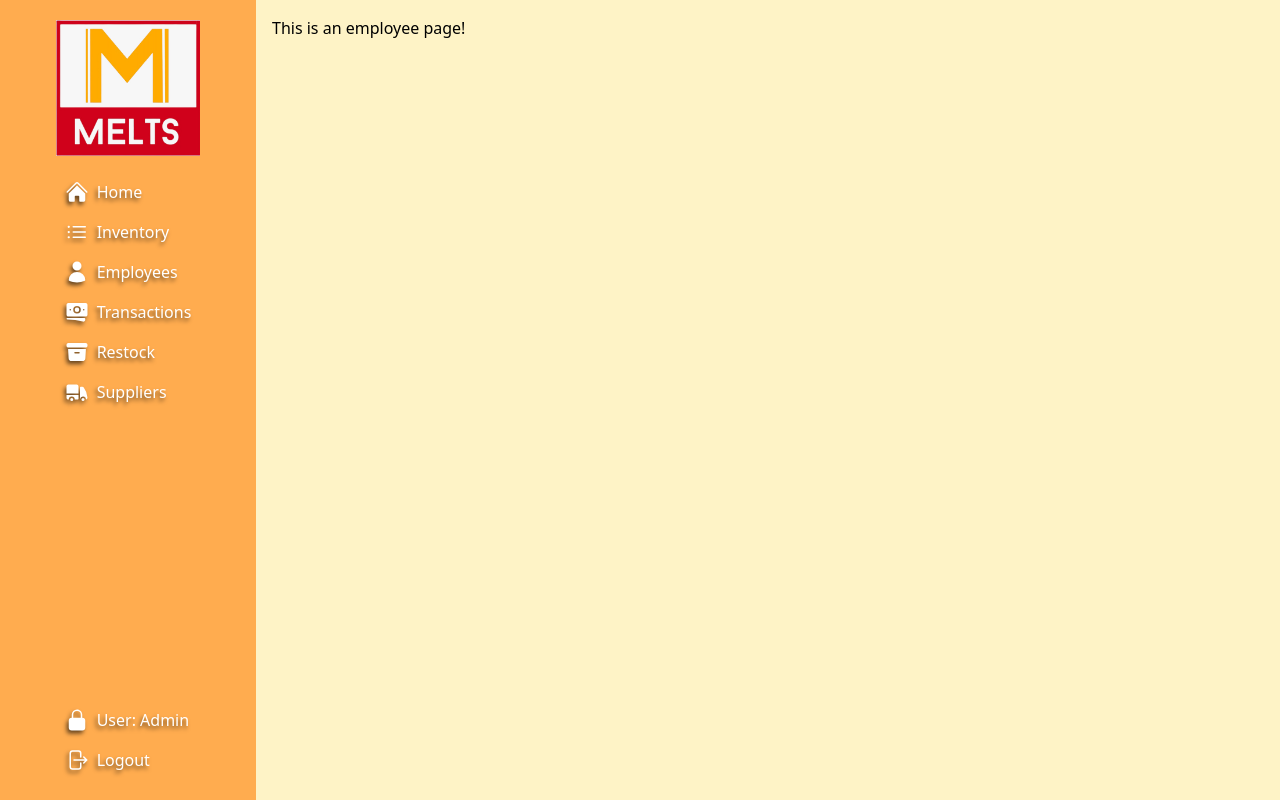
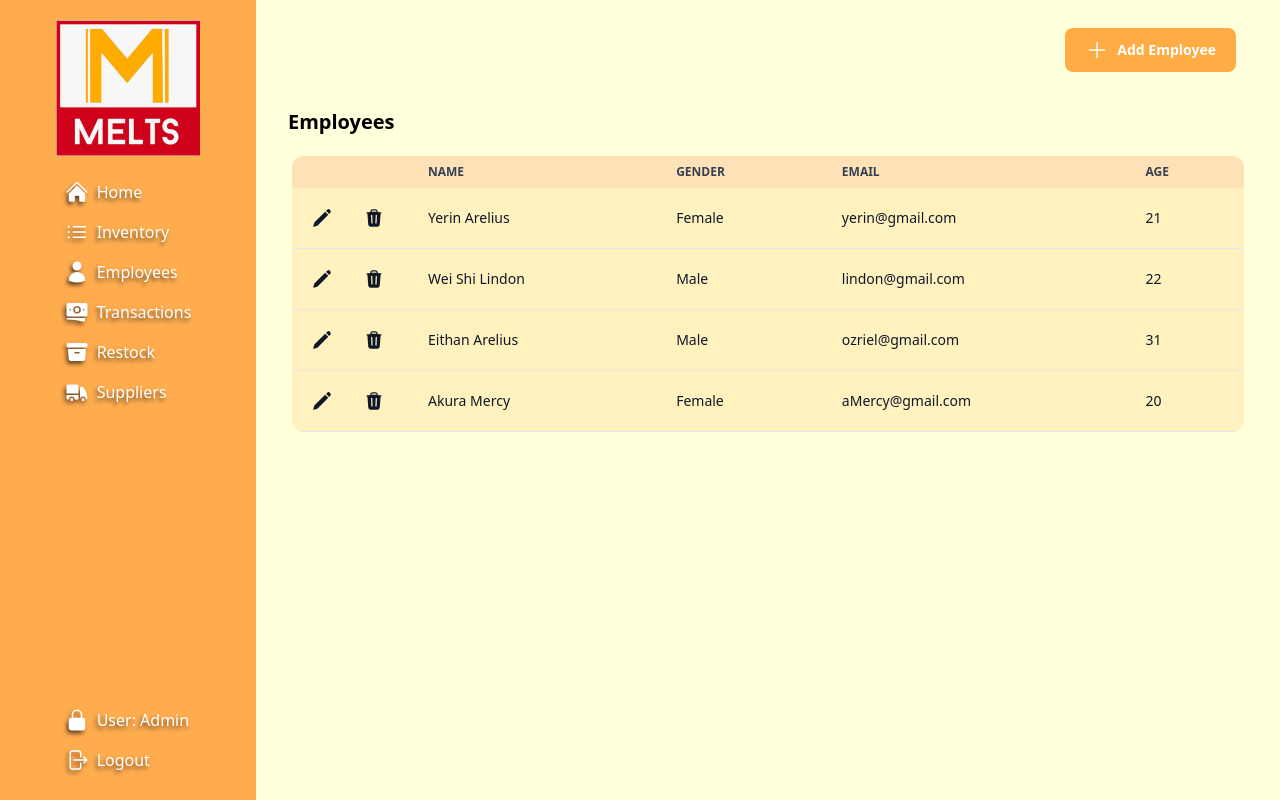
Before and after one commit to rcSabucido/melts-inventory, a React (Vite) app: page /employee in a window 1280 px wide. Built offline with nearby package versions, Linux system fonts and the light colour scheme.

Commit message:
Add ability to change ModifiableTable style

```diff
--- a/src/components/ModifiableTable.jsx
+++ b/src/components/ModifiableTable.jsx
@@ -1,14 +1,13 @@
 import { PencilIcon, TrashIcon } from '@heroicons/react/24/solid';
 
-const ModifiableTable = ({ columns, data }) => {
+const ModifiableTable = ({ columns, data, className }) => {
+    let addClassName = className;
     return (
-      <div className="relative overflow-x-auto rounded-xl m-5 shadow-[-4px_4px_4px_#888888]">
+      <div className={`relative overflow-x-auto rounded-xl m-5 ${addClassName}`}>
         <table className="w-full text-sm text-left rtl:text-right text-gray-500">
-          <thead className="text-xs text-gray-700 uppercase bg-orange-200/70">
+          <thead className="text-xs text-gray-700 uppercase bg-[#ffe1b7]">
             <tr>
               <th className="px-3"></th>
-              <th className="px-6"></th>
-              <th className="px-6"></th>
               {columns.map((column, index) => (
                 <th key={index} scope="col" className="px-6 py-2">{column}</th>
               ))}
@@ -16,10 +15,13 @@ const ModifiableTable = ({ columns, data }) => {
           </thead>
           <tbody>
             {data.map((row, rowIndex) => (
-              <tr key={rowIndex} className="bg-amber-100 border-b border-gray-200 text-gray-900">
-                <td key="0" className="px-2 py-5"></td>
-                <td key="0" className="px-2 py-5 max-w-md"><PencilIcon /></td>
-                <td key="0" className="px-2 py-5 max-w-md"><TrashIcon /></td>
+              <tr key={rowIndex} className="bg-[#fff2bf] border-b border-gray-200 text-gray-900">
+                <td key="0" className="w-25 px-5">
+                  <div className='flex gap-8 justify-center items-center'>
+                    <PencilIcon className='h-5 w-5'/>
+                    <TrashIcon className='h-5 w-5'/>
+                  </div>
+                </td>
                 {columns.map((column, colIndex) => (
                   <td key={colIndex} className="px-6 py-5">{row[column]}</td>
                 ))}
--- a/src/pages/Employee.jsx
+++ b/src/pages/Employee.jsx
@@ -1,12 +1,49 @@
 import Sidebar from '../components/Sidebar.jsx';
+import Button from '../components/Button.jsx';
+import ModifiableTable from '../components/ModifiableTable.jsx';
+import { PlusIcon } from '@heroicons/react/24/solid';
 
 const EmployeePage = () => {
+  const columns = ['Name', 'Gender', 'Email', 'Age'];
+  const tableData = [
+      {
+          'Name': 'Yerin Arelius',
+          'Gender': 'Female',
+          'Email': 'yerin@gmail.com',
+          'Age': 21
+      },
+      {
+          'Name': 'Wei Shi Lindon',
+          'Gender': 'Male',
+          'Email': 'lindon@gmail.com',
+          'Age': 22
+      },
+      {
+          'Name': 'Eithan Arelius',
+          'Gender': 'Male',
+          'Email': 'ozriel@gmail.com',
+          'Age': 31
+      },
+      {
+        'Name': 'Akura Mercy',
+        'Gender': 'Female',
+        'Email': 'aMercy@gmail.com',
+        'Age': 20
+      }
+  ];
   return (
     <>
       <div className="flex">
         <Sidebar />
-        <main className="p-4 bg-amber-100 w-full">
-          <h2>This is an employee page!</h2>
+        <main className="p-4 flex-col bg-[#ffffdb] w-full">
+          <div className='flex justify-end mx-5 my-3'>
+            <Button>
+              <PlusIcon className="h-6 w-6" />
+              Add Employee
+            </Button>
+          </div>
+          <p className='px-4 pt-4 text-xl font-bold'>Employees</p>
+          <ModifiableTable columns={columns} data={tableData} />
         </main>
       </div>
     </>
--- a/src/pages/Supplier.jsx
+++ b/src/pages/Supplier.jsx
@@ -32,7 +32,7 @@ const SupplierPage = () => {
           </div>
           <div>
             <p className='px-4 pt-4 text-xl font-bold'>Suppliers</p>
-            <ModifiableTable columns={columns} data={tableData} />
+            <ModifiableTable columns={columns} data={tableData} className="shadow-[-4px_4px_4px_#888888]" />
           </div>
         </main>
       </div>
```
